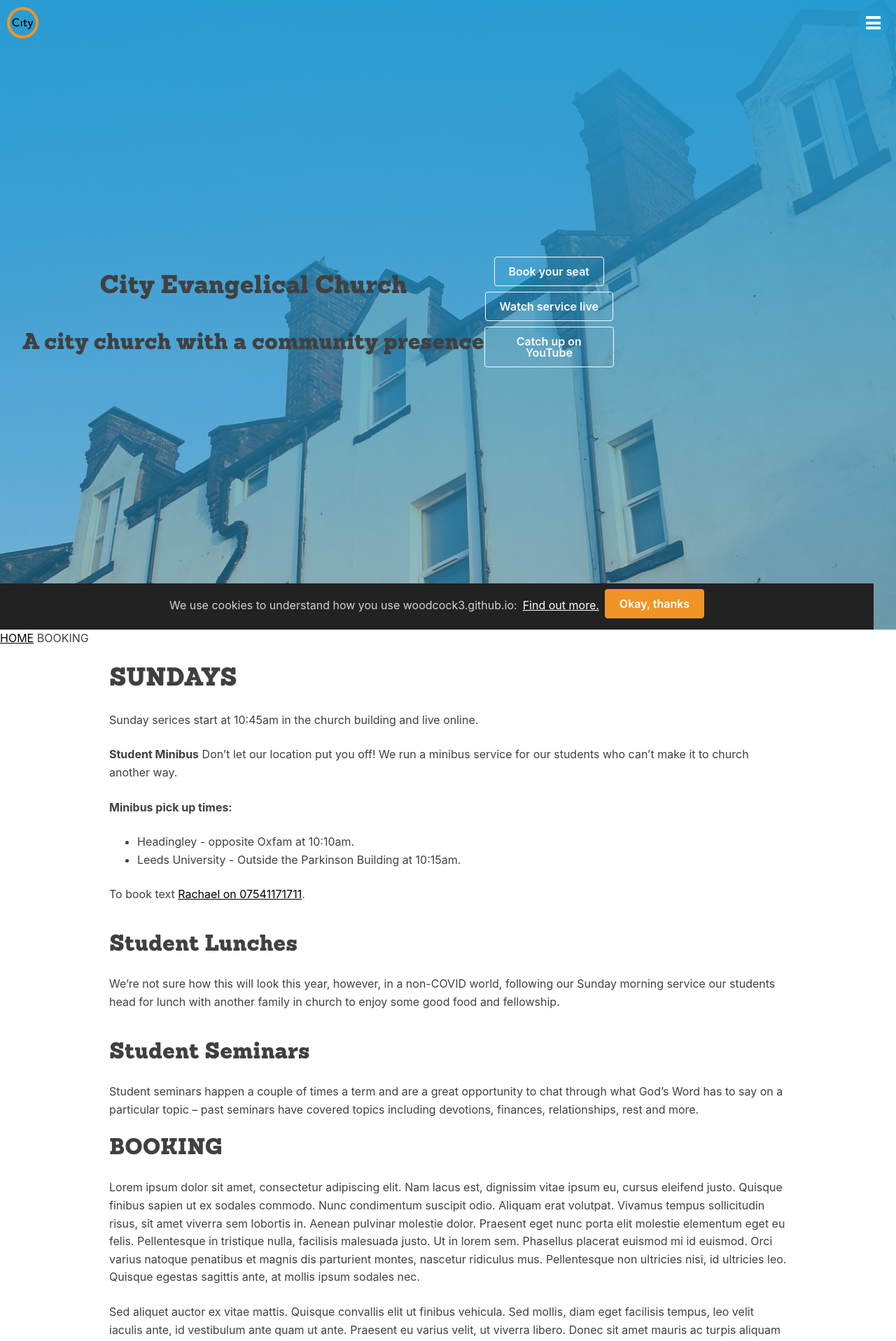
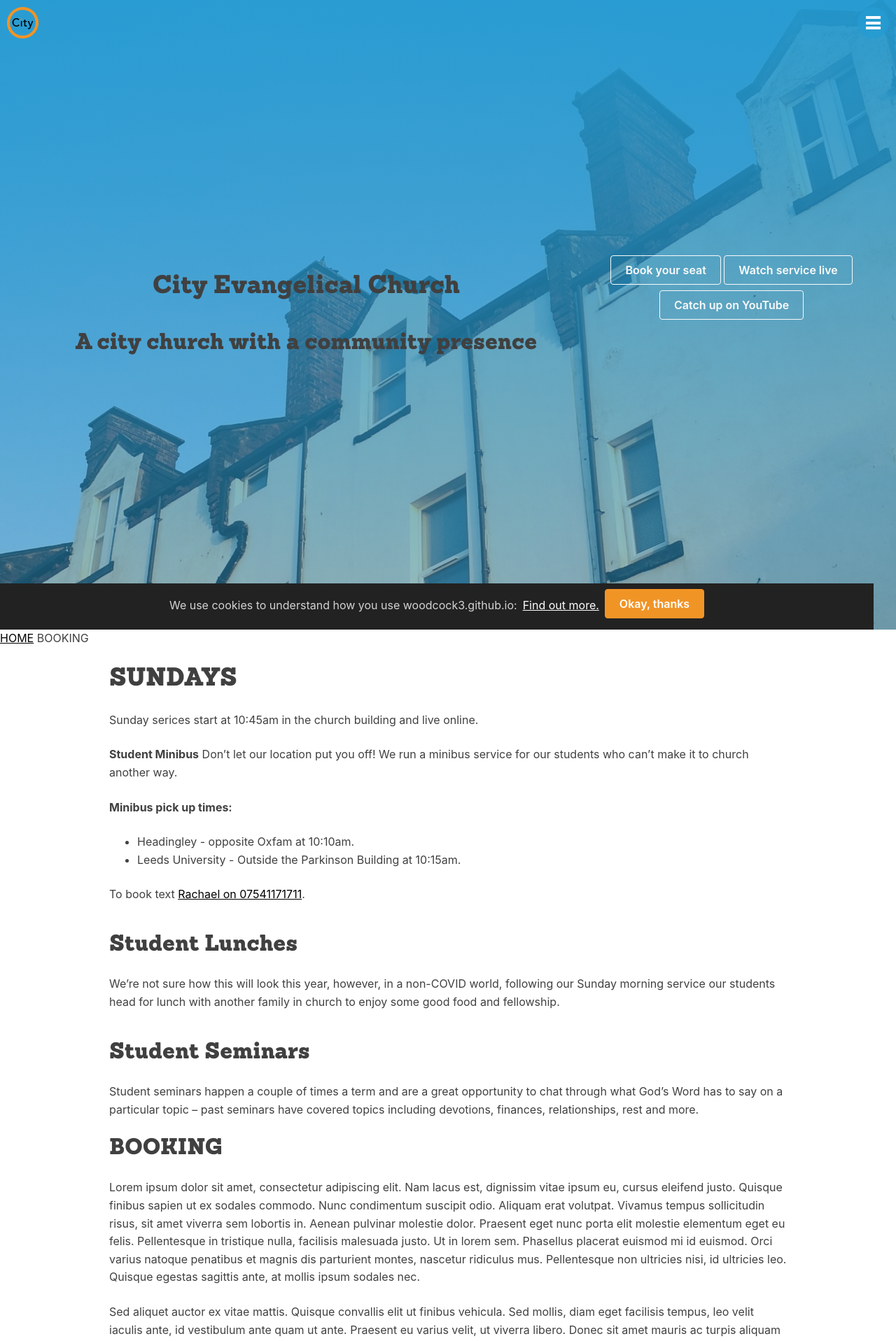
Before and after one commit to woodcox/city-jekyll, a Jekyll site: the page built from pages/_sunday/2021-01-03-booking.md, in a window 1280 px wide. Shown: the top 1917 px of the page at 70% size. Built offline with Jekyll 4.4.1, drawn with Linux system fonts in a browser that asks for light colours.

Commit message:
Update hero.html

```diff
--- a/_includes/components/hero.html
+++ b/_includes/components/hero.html
@@ -1,9 +1,11 @@
 <section class="hero-image">
-  <div class="hero-text">
-    <h1 class="hero-text-h1">City Evangelical Church</h1>
-    <h2 class="hero-text-h2">A city church with a community presence</h2>
-  </div>
   <div class="flex-row">
+    <div class="flex-large">
+      <div class="hero-text">
+        <h1>City Evangelical Church</h1>
+        <h2>A city church with a community presence</h2>
+      </div>
+    </div>
     <div class="flex-small one-third">
       <div class="hero-buttons">
         <button class="muted-button">Book your seat</button>
```
